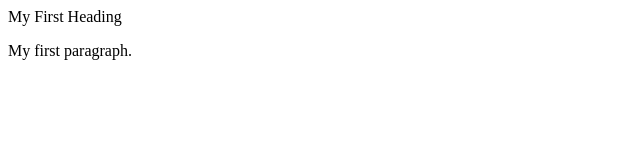
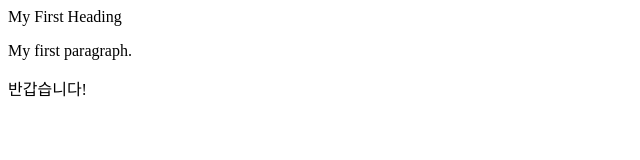
Before and after one commit to chowon1006/main, a plain HTML site: page index.html in a window 1280 px wide. Shown: the whole page, without its empty margins (0-640 px from the left). Drawn offline with Linux system fonts and the light colour scheme.

Commit message:
첫메인페이지

```diff
--- a/index.html
+++ b/index.html
@@ -4,6 +4,7 @@
 
         <hl>My First Heading</hl>
         <p>My first paragraph.</p>
+        <p>반갑습니다!</p>
 
         </body>
         </html>
```
